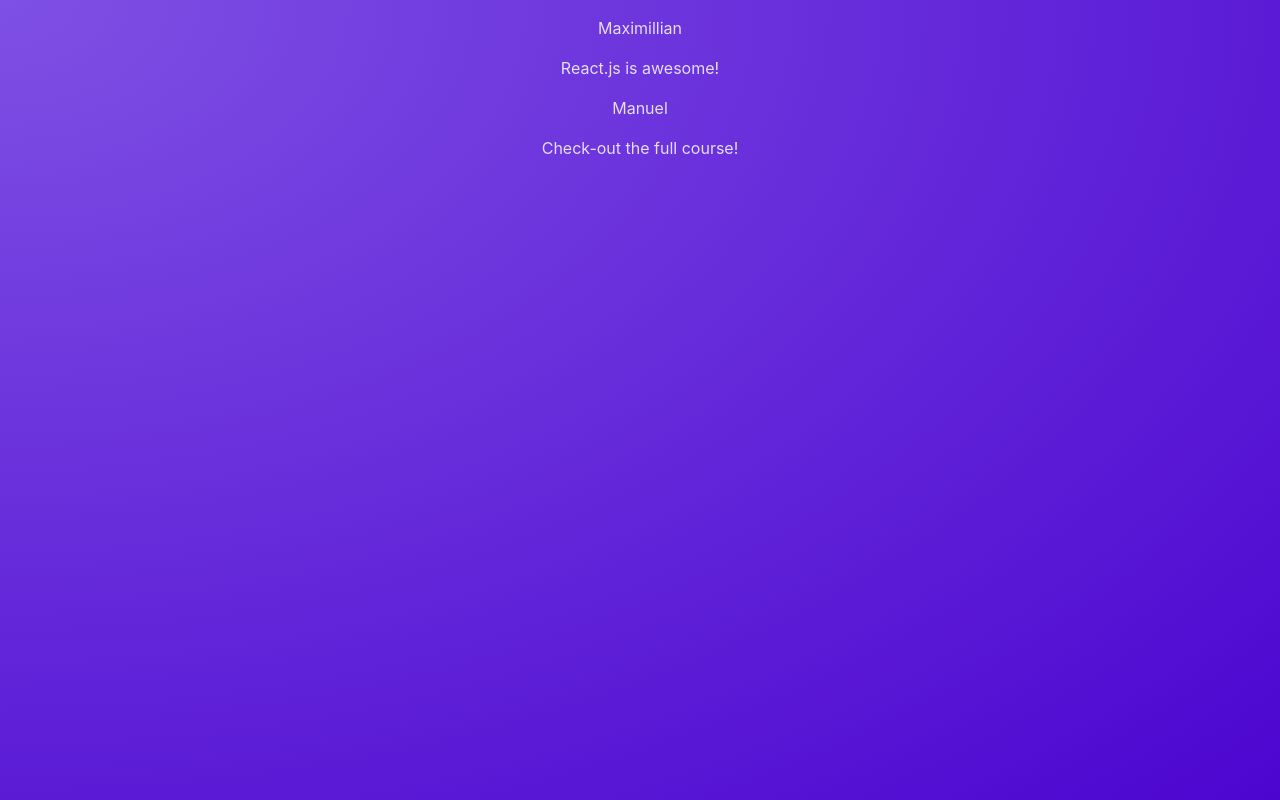
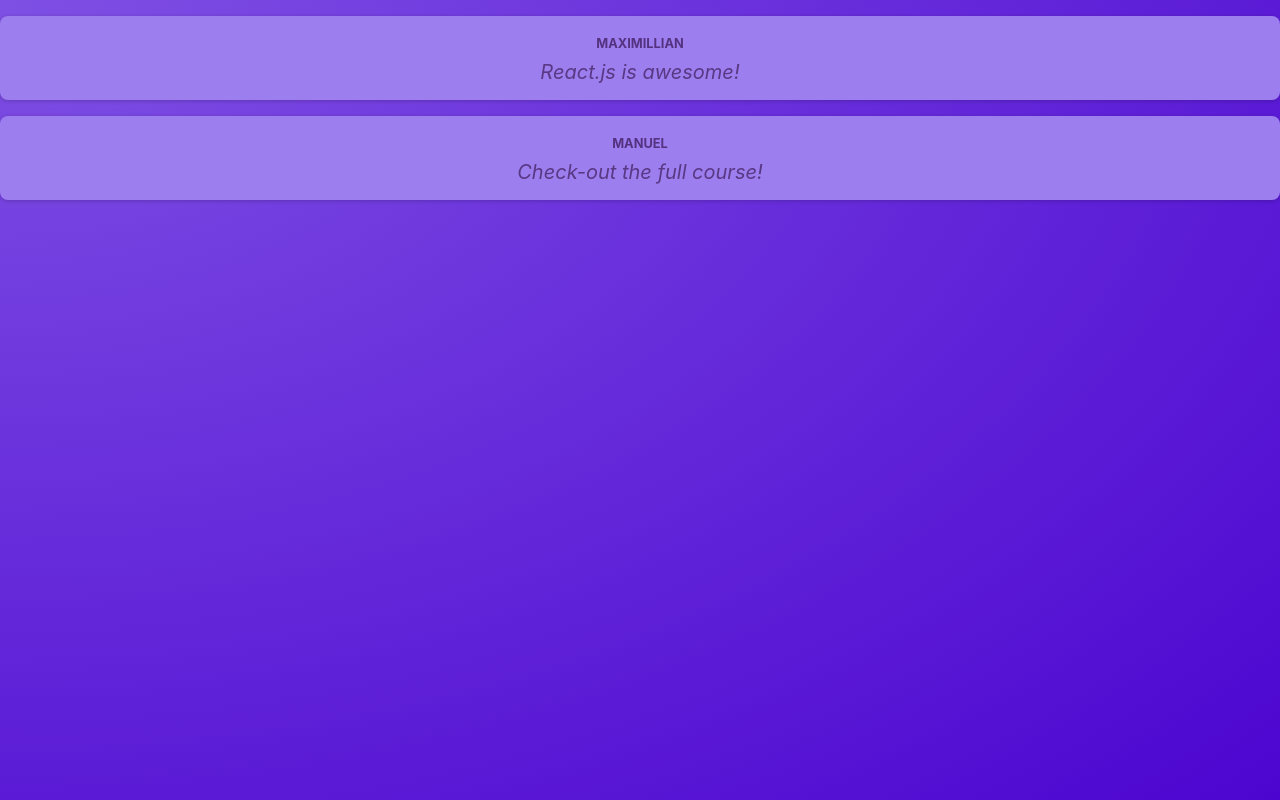
Before and after one commit to CaioTsubake/React-Crash-Course, a React (Create React App) app: page / in a window 1280 px wide. Built offline with nearby package versions, Linux system fonts and the light colour scheme.

Commit message:
Added CSS to the Post component

```diff
--- a/src/components/Post.jsx
+++ b/src/components/Post.jsx
@@ -1,9 +1,10 @@
+import classes from "./Post.module.css"
 
 function Post(prop) {
     return (
-        <div>
-            <p>{prop.author}</p>
-            <p>{prop.body}</p>
+        <div className={classes.post}>
+            <p className={classes.author} >{prop.author}</p>
+            <p className={classes.text}>{prop.body}</p>
         </div>
     );
 }
--- /dev/null
+++ b/src/components/Post.module.css
@@ -0,0 +1,35 @@
+.post {
+    margin: 1rem 0;
+    padding: 1rem;
+    background-color: #9c7eee;
+    border-radius: 8px;
+    box-shadow: 0 1px 4px rgba(0, 0, 0, 0.2);
+    animation: animate-in 1s ease-out forwards;
+  }
+
+  .author {
+    font-size: 0.8rem;
+    font-weight: bold;
+    color: #543280;
+    margin: 0;
+    text-transform: uppercase;
+  }
+
+  .text {
+    white-space: pre-wrap;
+    font-size: 1.25rem;
+    margin: 0.25rem 0 0 0;
+    color: #593884;
+    font-style: italic;
+  }
+
+  @keyframes animate-in {
+    from {
+      opacity: 0;
+      transform: translateY(1rem);
+    }
+    to {
+      opacity: 1;
+      transform: translateY(0);
+    }
+  }
```
